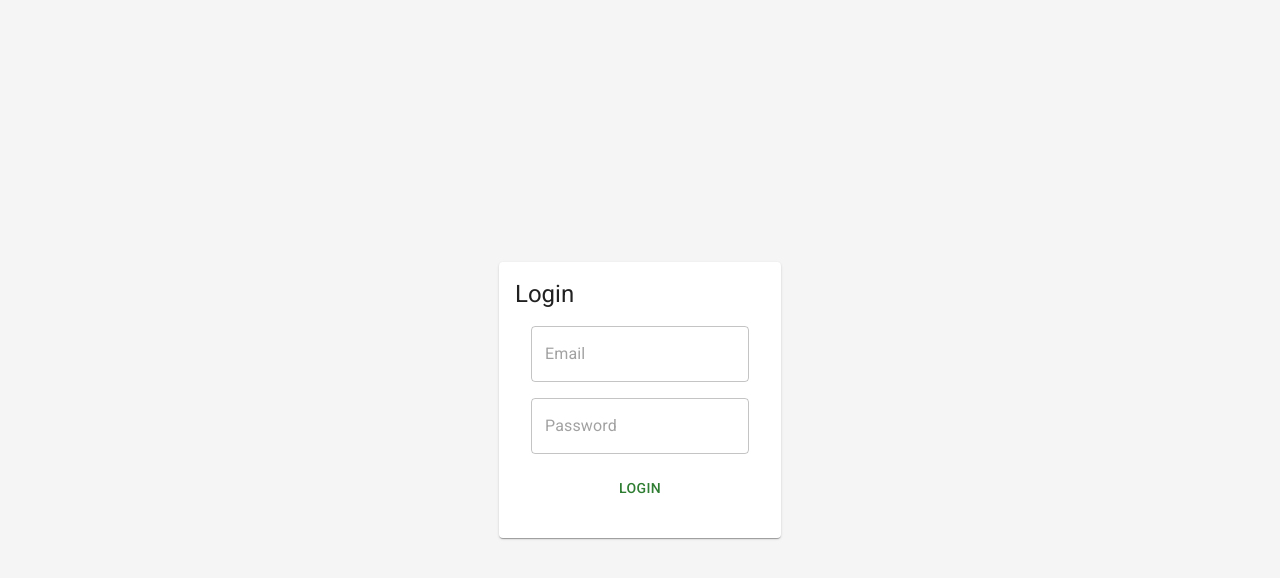
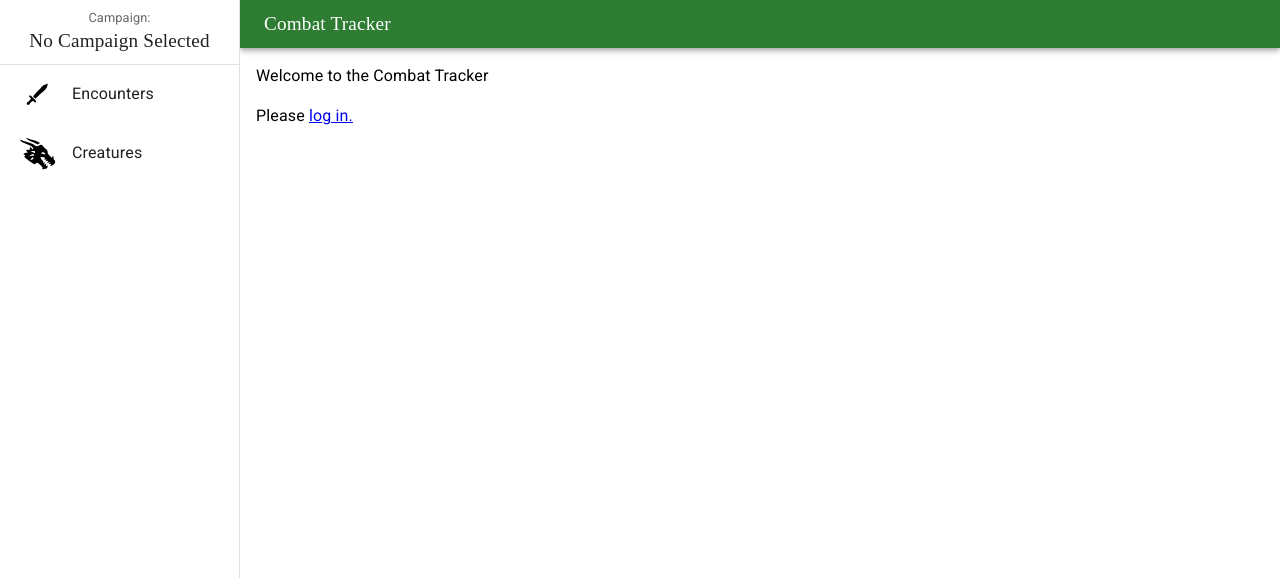
Before and after one commit to cgilbers/combat-tracker, a React (Vite) app: page /#/ in a window 1280 px wide. Before the commit this address led to /#/login. Shown: the top 578 px of the page. Built offline with nearby package versions, Linux system fonts and the light colour scheme; no server answers; a web font is replaced by a local one.

Commit message:
use new route syntax

```diff
--- a/src/App.tsx
+++ b/src/App.tsx
@@ -1,8 +1,9 @@
 import { ThemeProvider } from "@emotion/react";
 import { useState } from "react";
-import { HashRouter, Link, Route, Routes } from "react-router-dom";
+import { createHashRouter, RouterProvider } from "react-router-dom";
 import { Layout } from "./Layout";
 import { AuthProvider } from "./auth/AuthProvider";
+import { Home } from "./components/Home";
 import { Login } from "./components/Login";
 import { PrivateRoute } from "./components/PrivateRoute";
 import {
@@ -13,6 +14,49 @@ import {
 import { CampaignContext } from "./contexts/CampaignContext";
 import type { CampaignData } from "./firebase/schemas";
 import theme from "./theme/theme";
+
+const router = createHashRouter([
+    {
+        path: "/",
+        element: <Layout />,
+        children: [
+            {
+                index: true,
+                element: <Home />,
+            },
+            { path: "login", element: <Login /> },
+            {
+                path: "campaigns/*",
+                children: [
+                    {
+                        index: true,
+                        element: (
+                            <PrivateRoute>
+                                <CampaignList />
+                            </PrivateRoute>
+                        ),
+                    },
+                    {
+                        path: "campaigns/new",
+                        element: (
+                            <PrivateRoute>
+                                <CampaignCreate />
+                            </PrivateRoute>
+                        ),
+                    },
+                    {
+                        path: "campaigns/:id",
+                        element: (
+                            <PrivateRoute>
+                                <CampaignEdit />
+                            </PrivateRoute>
+                        ),
+                    },
+                ],
+            },
+        ],
+    },
+]);
 
 type AppState = {
     currentCampaignId: string | null;
@@ -38,49 +82,9 @@ function App() {
                     },
                 }}
             >
-                <HashRouter basename={"/"}>
-                    <AuthProvider>
-                        <Routes>
-                            <Route path="/" element={<Layout />}>
-                                <Route
-                                    path="/"
-                                    element={
-                                        <PrivateRoute>
-                                            <Link to="/campaigns">
-                                                Go to Campaigns
-                                            </Link>
-                                        </PrivateRoute>
-                                    }
-                                ></Route>
-                                <Route
-                                    path="campaigns"
-                                    element={
-                                        <PrivateRoute>
-                                            <CampaignList />
-                                        </PrivateRoute>
-                                    }
-                                />
-                                <Route
-                                    path="campaigns/new"
-                                    element={
-                                        <PrivateRoute>
-                                            <CampaignCreate />
-                                        </PrivateRoute>
-                                    }
-                                />
-                                <Route
-                                    path="campaigns/:id"
-                                    element={
-                                        <PrivateRoute>
-                                            <CampaignEdit />
-                                        </PrivateRoute>
-                                    }
-                                />
-                            </Route>
-                            <Route path="/login" element={<Login />} />
-                        </Routes>
-                    </AuthProvider>
-                </HashRouter>
+                <AuthProvider>
+                    <RouterProvider router={router} />
+                </AuthProvider>
             </CampaignContext.Provider>
         </ThemeProvider>
     );
--- /dev/null
+++ b/src/components/Home.tsx
@@ -0,0 +1,22 @@
+import { Stack, Typography } from "@mui/material";
+import { Link } from "react-router-dom";
+import { useAuth } from "../auth/useAuth";
+import { useTitleContext } from "../hooks/useTitleContext";
+
+export const Home = () => {
+    useTitleContext({ value: "Combat Tracker" });
+    const auth = useAuth();
+
+    return (
+        <Stack gap={2} sx={{ p: 2 }}>
+            <Typography>Welcome to the Combat Tracker</Typography>
+            {auth.user ? (
+                <Typography>Logged in as {auth.user.email}</Typography>
+            ) : (
+                <Typography>
+                    Please <Link to={"/login"}>log in.</Link>
+                </Typography>
+            )}
+        </Stack>
+    );
+};
--- a/src/components/NavigationDrawer.tsx
+++ b/src/components/NavigationDrawer.tsx
@@ -56,7 +56,7 @@ export const NavigationDrawer = ({
                 <Header>{data?.name ?? "No Campaign Selected"}</Header>
             </Stack>
             <Divider />
-            <List>
+            <List sx={{ p: 0 }}>
                 <ListItem disablePadding>
                     <ListItemButton>
                         <ListItemIcon>
```
